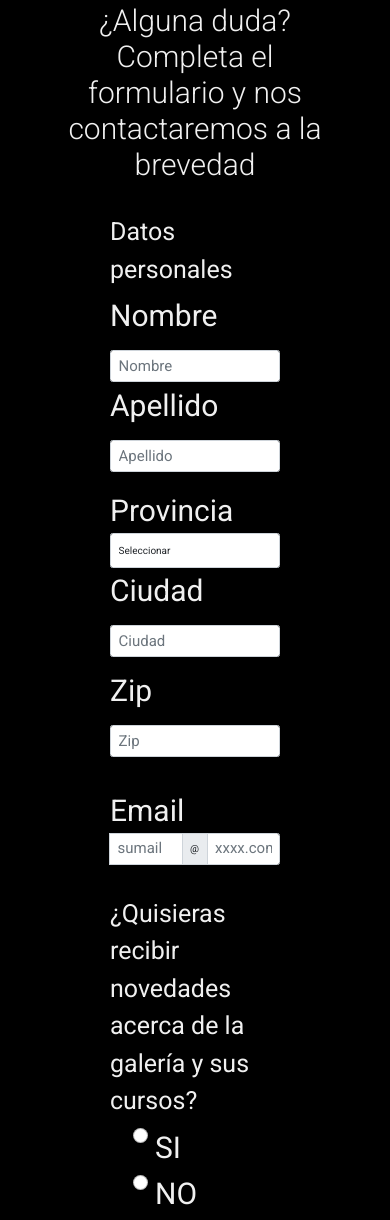
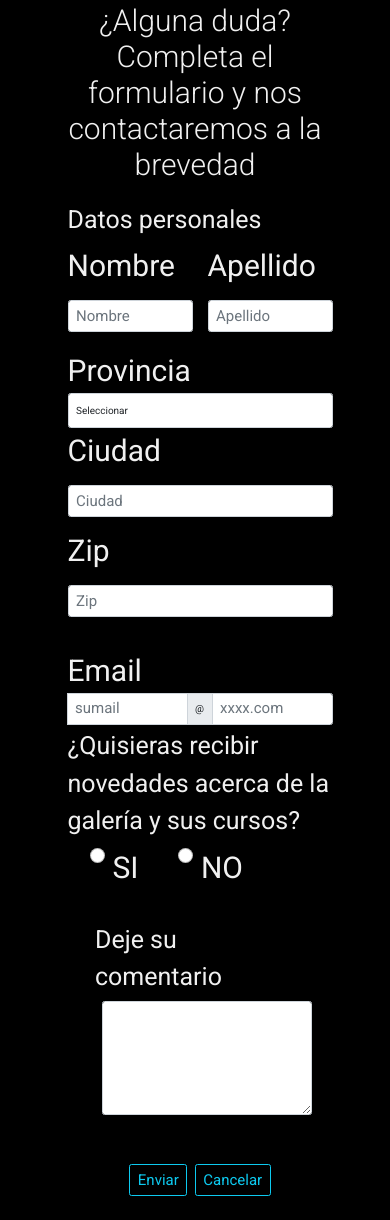
Before and after one commit to julilc/psicodelikPrueba, a website: page contacto.html in a window 390 px wide. Shown: the part 190-1410 px from the top of the page. Drawn offline with nearby package versions, Linux system fonts and the light colour scheme.

Commit message:
arreglos responsive

```diff
--- a/contacto.html
+++ b/contacto.html
@@ -51,8 +51,8 @@
 		<!--------------------- FORMULARIO ----------------->
 		<section class="fondoT textAppear">
 			<h2 class="h2">¿Alguna duda? Completa el formulario y nos contactaremos a la brevedad</h2>
-		<form class="m-5 formularioContacto" action="envio.php" method="post">
-		<fieldset class="m-5">
+		<form class="m-2 formularioContacto" action="envio.php" method="post">
+		<fieldset class="m-1">
 		<legend>Datos personales</legend>
 		<div class="row">
 		  <div class="col">
@@ -111,7 +111,7 @@
 	  <input type="text" class="form-control" placeholder="xxxx.com" aria-label="Server">
 		</div>
 		</fieldset>
-	<fieldset class="m-5">
+	<fieldset class="m-1">
 	<legend>¿Quisieras recibir novedades acerca de la galería y sus cursos?</legend>
 	<div class="form-check form-check-inline">
 
--- a/scss/_responsive.scss
+++ b/scss/_responsive.scss
@@ -427,9 +427,13 @@
 	/*CONTACTO*/
 	.formularioContacto {
 			font-size: 3rem;
+			margin: 1rem;
+			padding: 1rem;
+			width: 100%;
+
 		}
 	#Comentarios {
-		width: 90%;
+		width: 100%;
 	}
 
 }
```
Also changed, not shown: CSS/main.css, 1 other file.
